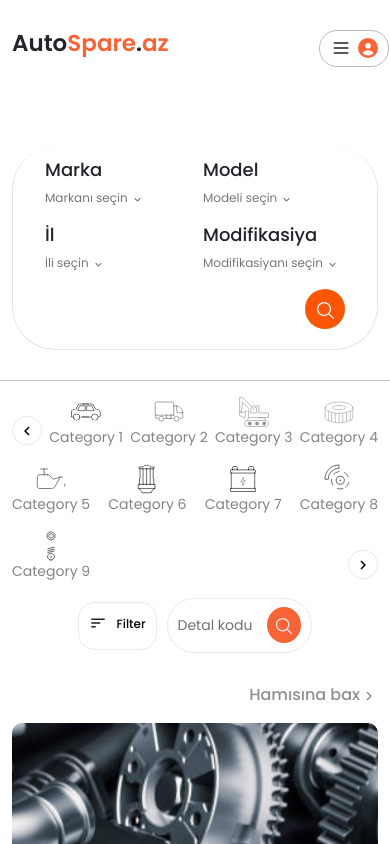
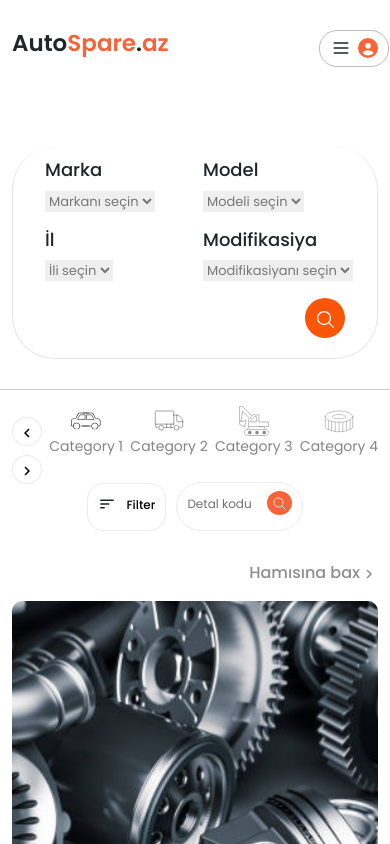
Before and after one commit to Aytac21/AutoSpare, a React (Vite) app: page / in a window 390 px wide. Shown: the top 844 px of the page. Built offline with nearby package versions, Linux system fonts and the light colour scheme.

Commit message:
add responsive

```diff
--- a/src/components/Navbar/index.jsx
+++ b/src/components/Navbar/index.jsx
@@ -33,10 +33,12 @@ const Navbar = () => {
                           <h4>Marka</h4>
                         </div>
                         <div className={styled.subHead}>
-                          <span className={styled.text}>Markanı seçin</span>
-                          <span>
-                            <MdKeyboardArrowDown />
-                          </span>
+                          <select name="" id="">
+                           <option value="">Markanı seçin</option>
+                           <option value="">1</option>
+                           <option value="">3</option>
+                           <option value="">3</option>
+                          </select>
                         </div>
                       </div>
                     </div>
@@ -46,12 +48,12 @@ const Navbar = () => {
                           <h4>Model</h4>
                         </div>
                         <div className={styled.subHead}>
-                          <span className={styled.text}>
-                            Modeli seçin
-                          </span>
-                          <span>
-                              <MdKeyboardArrowDown />
-                            </span>
+                          <select name="" id="">
+                           <option value="">Modeli seçin</option>
+                           <option value="">1</option>
+                           <option value="">3</option>
+                           <option value="">3</option>
+                          </select>
                         </div>
                       </div>
                     </div>
@@ -61,12 +63,12 @@ const Navbar = () => {
                       <h4>İl</h4>
                         </div>
                         <div className={styled.subHead}>
-                        <span className={styled.text}>
-                          İli seçin
-                        </span>
-                        <span>
-                            <MdKeyboardArrowDown />
-                          </span>
+                          <select name="" id="">
+                           <option value="" >İli seçin</option>
+                           <option value="">1</option>
+                           <option value="">3</option>
+                           <option value="">3</option>
+                          </select>
                         </div>
                       </div>
                     </div>
@@ -76,12 +78,12 @@ const Navbar = () => {
                       <h4>Modifikasiya</h4>
                         </div>
                         <div className={styled.subHead}>
-                        <span className={styled.text}>
-                          Modifikasiyanı seçin
-                        </span>
-                        <span>
-                            <MdKeyboardArrowDown />
-                          </span>
+                          <select name="" id="">
+                           <option value="">Modifikasiyanı seçin</option>
+                           <option value="">1</option>
+                           <option value="">3</option>
+                           <option value="">3</option>
+                          </select>
                         </div>
                       </div>
                     </div>
--- a/src/components/Navbar/navbar.module.scss
+++ b/src/components/Navbar/navbar.module.scss
@@ -16,10 +16,8 @@
                 }
             }
             .subHead{
-                display: flex;
-                flex-direction: row;
-                align-items: center;
-                span{
+                select{
+                    border: none;
                     color: rgb(121, 118, 118);
                     font-size: 13px;
                 }
--- a/src/pages/Category/category.module.scss
+++ b/src/pages/Category/category.module.scss
@@ -31,6 +31,7 @@
       }
     }
     .arrow {
+      margin-top: -15px;
       span {
         border: 1px solid #ebebeb;
         border-radius: 50%;
@@ -120,3 +121,22 @@
     }
   }
 }
+
+@media(max-width:1182px){
+  .searchPage{
+    .filterANDsearch{
+      .search{
+        p{
+          font-size: 12px;
+        }
+        span{
+          padding:0 5px ;
+          svg{
+            width: 15px;
+            height: 15px;
+          }
+        }
+      }
+    }
+  }
+}
--- a/src/pages/Category/index.jsx
+++ b/src/pages/Category/index.jsx
@@ -1,4 +1,4 @@
-import React, { useState } from "react";
+import React, { useState, useEffect } from "react";
 import styled from "./category.module.scss";
 import img1 from "../../assets/Car-Battery.svg";
 import img2 from "../../assets/Air-Filter.svg";
@@ -20,18 +20,59 @@ import { MdKeyboardArrowLeft } from "react-icons/md";
 
 const Category = () => {
   const [startIndex, setStartIndex] = useState(0);
+  const [visibleCategories, setVisibleCategories] = useState(8); // Başlangıçta 8 kategori görünecek.
+
+  useEffect(() => {
+    const handleResize = () => {
+      const width = window.innerWidth;
+      if (width >= 1203) {
+        setVisibleCategories(9);
+      }
+      else if (width >= 1194) {
+        setVisibleCategories(8);
+      } else if (width >= 1188) {
+        setVisibleCategories(7);
+      }else if (width >= 1007) {
+        setVisibleCategories(6);
+      } else if (width >= 506) {
+        setVisibleCategories(5);
+      } else {
+        setVisibleCategories(4);
+      }
+    };
+
+    handleResize();
+    window.addEventListener("resize", handleResize);
+
+    return () => {
+      window.removeEventListener("resize", handleResize);
+    };
+  }, []);
 
   const handleLeftArrowClick = () => {
     setStartIndex((prevIndex) => Math.max(0, prevIndex - 1));
   };
 
   const handleRightArrowClick = () => {
-    setStartIndex((prevIndex) => Math.min(prevIndex + 1,12-9));
+    setStartIndex((prevIndex) => Math.min(prevIndex + 1, 12 - visibleCategories));
   };
 
   const renderCategories = () => {
-    const categoryImages = [img7, img9, img5, img4, img8, img2, img1, img3, img6,img10,img11,img12];
-    return categoryImages.slice(startIndex, startIndex + 9).map((image, index) => (
+    const categoryImages = [
+      img7,
+      img9,
+      img5,
+      img4,
+      img8,
+      img2,
+      img1,
+      img3,
+      img6,
+      img10,
+      img11,
+      img12
+    ];
+    return categoryImages.slice(startIndex, startIndex + visibleCategories).map((image, index) => (
       <div className={styled.category} key={index}>
         <Link to="/results">
           <img src={image} alt="" />
@@ -45,7 +86,7 @@ const Category = () => {
     <section className={styled.searchPage}>
       <div className="container">
         <div className="row" style={{ display: "flex", alignItems: "center" }}>
-          <div className="col-lg-9 col-m-9">
+          <div className="col-lg-9 col-md-12 col-sm-12 col-12">
             <div className={styled.categories}>
               <div className={styled.arrow} onClick={handleLeftArrowClick}>
                 <span>
@@ -60,7 +101,7 @@ const Category = () => {
               </div>
             </div>
           </div>
-          <div className="col-lg-3 col-md-3">
+          <div className="col-lg-3 col-md-12 col-sm-12 col-12">
             <div className={styled.filterANDsearch}>
               <div className={styled.filter}>
                 <span>
--- a/src/pages/Home/Choose/choose.module.scss
+++ b/src/pages/Home/Choose/choose.module.scss
@@ -73,10 +73,14 @@
       .link {
         text-decoration: underline;
         cursor: pointer;
-        span {
-          font-weight: 500;
-          font-size: 16px;
-          color: #121212;
+        a{
+          text-decoration: none;
+          color: inherit;
+          span {
+            font-weight: 500;
+            font-size: 16px;
+            color: #121212;
+          }
         }
       }
     }
--- a/src/pages/Home/Choose/index.jsx
+++ b/src/pages/Home/Choose/index.jsx
@@ -38,10 +38,12 @@ const Choose = () => {
                 <div className={styled.text}>
                   <p>Disk və Təkər</p>
                   <div className={styled.link}>
+                    <Link to="/categoryDetails">
                       <span>Keçid et</span>
                       <span>
                         <FaArrowRight />
                       </span>
+                    </Link>
                   </div>
                 </div>
               </div>
@@ -53,10 +55,12 @@ const Choose = () => {
                     <div className={styled.text}>
                       <p>Hava filtri</p>
                       <div className={styled.link}>
+                        <Link to="/categoryDetails">
                           <span>Keçid et</span>
                           <span>
                             <FaArrowRight />
                           </span>
+                        </Link>
                       </div>
                     </div>
                     <div className={styled.image}>
@@ -69,10 +73,12 @@ const Choose = () => {
                     <div className={styled.text}>
                       <p>Mühərrik yağı</p>
                       <div className={styled.link}>
+                        <Link to="/categoryDetails">
                           <span>Keçid et</span>
                           <span>
                             <FaArrowRight />
                           </span>
+                        </Link>
                       </div>
                     </div>
                     <div className={styled.image}>
@@ -90,28 +96,36 @@ const Choose = () => {
           <div className="row g-3">
             <div className="col-lg-3 col-md-6 col-sm-6 col-6">
               <div className={styled.block}>
-                 <span><LiaShippingFastSolid /></span>
+                <span>
+                  <LiaShippingFastSolid />
+                </span>
                 <p>Pulsuz çatdırılma</p>
                 <h5>100 azn - dən yuxarı sifariş etdikdə</h5>
               </div>
             </div>
             <div className="col-lg-3 col-md-6 col-sm-6 col-6">
               <div className={styled.block}>
-                 <span><CiCreditCard2 /></span>
+                <span>
+                  <CiCreditCard2 />
+                </span>
                 <p>Pul geri qayıtması</p>
                 <h5>3-4 gün ərzində</h5>
               </div>
             </div>
             <div className="col-lg-3 col-md-6 col-sm-6 col-6">
               <div className={styled.block}>
-                 <span><TfiLock /></span>
+                <span>
+                  <TfiLock />
+                </span>
                 <p>Təhlükəsiz Ödənişlər</p>
                 <h5>Visa tərəfindən qorunur</h5>
               </div>
             </div>
             <div className="col-lg-3 col-md-6 col-sm-6 col-6">
               <div className={styled.block}>
-                 <span><BsTelephone /></span>
+                <span>
+                  <BsTelephone />
+                </span>
                 <p>24/7 Dəstək</p>
                 <h5>Telefon və E-poçt dəstəyi</h5>
               </div>
```
Lines whose indentation alone changed are shown as unchanged.
